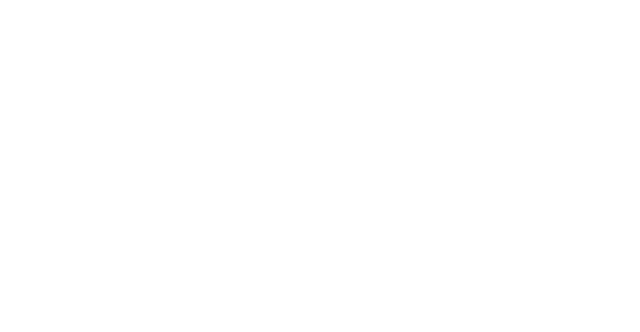
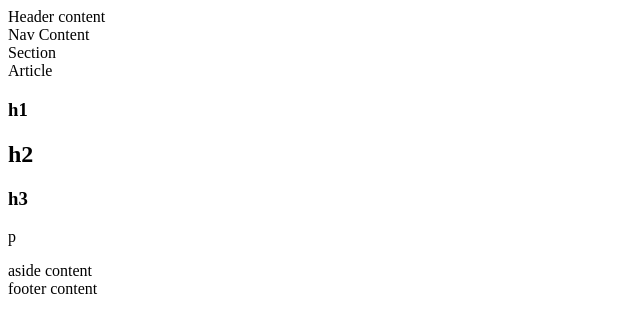
Before and after one commit to JL3w/HW-Wireframe, a plain HTML site: page index.html in a window 1280 px wide. Shown: the whole page, without its empty margins (0-640 px from the left). Drawn offline with Linux system fonts and the light colour scheme.

Commit message:
skeleton

```diff
--- a/index.html
+++ b/index.html
@@ -4,10 +4,29 @@
     <meta charset="utf-8" />
     <meta http-equiv="X-UA-Compatible" content="IE=edge">
     <title>Homework 1</title>
-    <meta name="viewport" content="width=device-width, initial-scale=1">
     <link rel="stylesheet" type="text/css" media="screen" href="style.css" />
 </head>
 <body>
+    <header>
+        Header content
+    </header>
+
+    <nav>
+        Nav Content
+    </nav>
+
+    <section> Section
+        <article> Article
+            <h1>h1</h1>
+            <h2>h2</h2>
+            <h3>h3</h3>
+            <p>p</p>
+        </article>
+    </section>
+    <aside>aside content</aside>
+    <footer>
+        footer content
+    </footer>
 
 </body>
 </html>
--- a/style.css
+++ b/style.css
@@ -0,0 +1,39 @@
+body {
+
+}
+
+header {
+
+}
+
+section {
+
+}
+
+article {
+
+}
+
+h1 {
+
+}
+
+h2 {
+
+}
+
+h3 {
+
+}
+
+p {
+
+}
+
+aside {
+
+}
+
+footer {
+
+}
```
